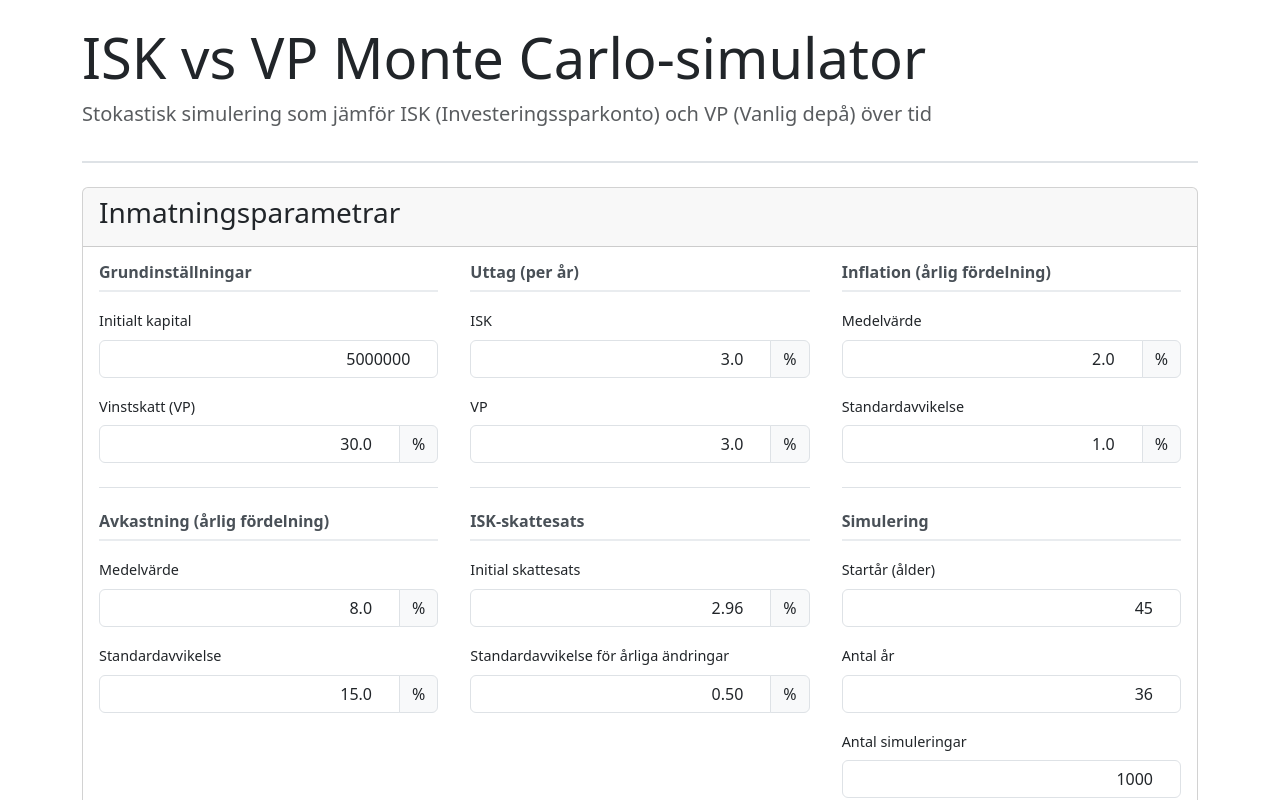
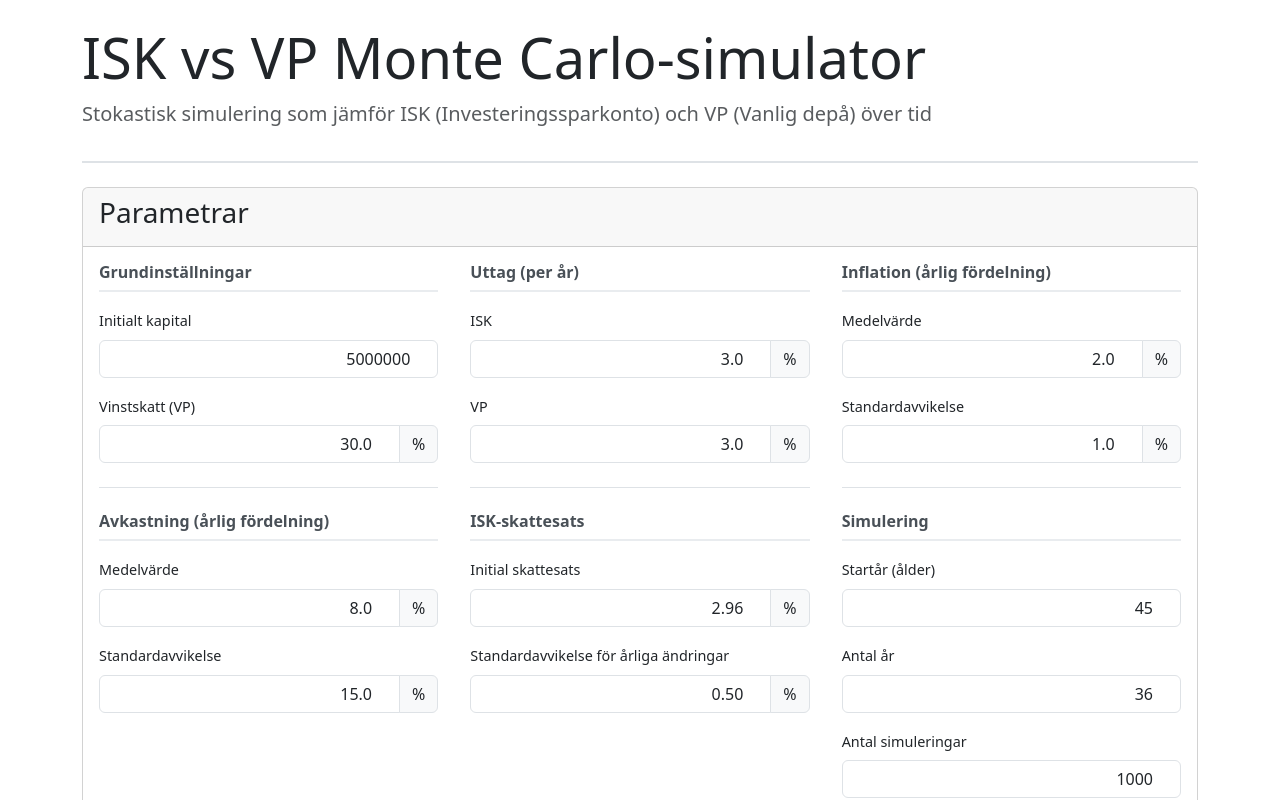
Before and after one commit to tommie/iskvsvp, a Vue app: page / in a window 1280 px wide. Shown: the top 800 px of the page. Built offline with nearby package versions, Linux system fonts and the light colour scheme; the HTML template or start-up script is replaced by a standard one.

Commit message:
Simplifies Swedish.

```diff
--- a/src/components/InputParameters.vue
+++ b/src/components/InputParameters.vue
@@ -29,7 +29,7 @@ const handleRunSimulation = async () => {
 <template>
   <div class="card mb-4">
     <div class="card-header">
-      <h3>Inmatningsparametrar</h3>
+      <h3>Parametrar</h3>
     </div>
     <div class="card-body">
       <div class="params-grid">
--- a/src/components/TimeSeriesVisualization.vue
+++ b/src/components/TimeSeriesVisualization.vue
@@ -226,7 +226,7 @@ onMounted(() => {
 <template>
   <div class="card mb-4" v-if="timeSeriesData.length > 0">
     <div class="card-header">
-      <h3>Tidsserievisualisering</h3>
+      <h3>Över tid</h3>
       <p class="mb-0 text-muted">
         Punktdiagram som visar kontovärden över tid för alla simuleringar (transparens visar täthet)
       </p>
```
